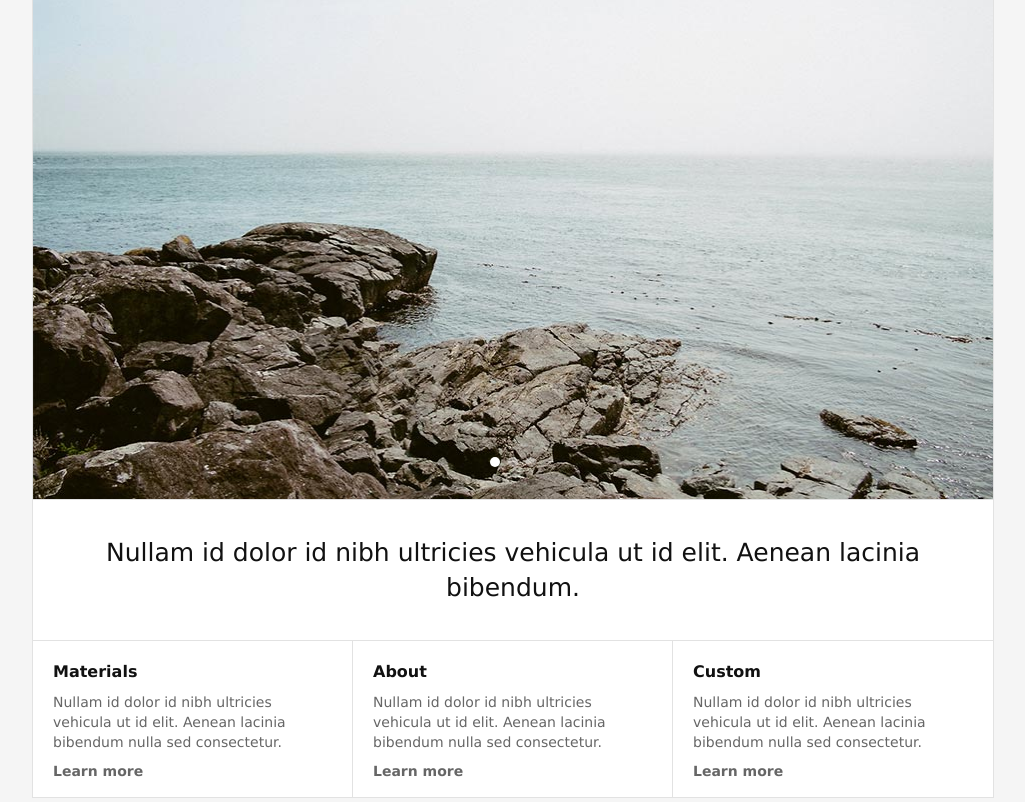
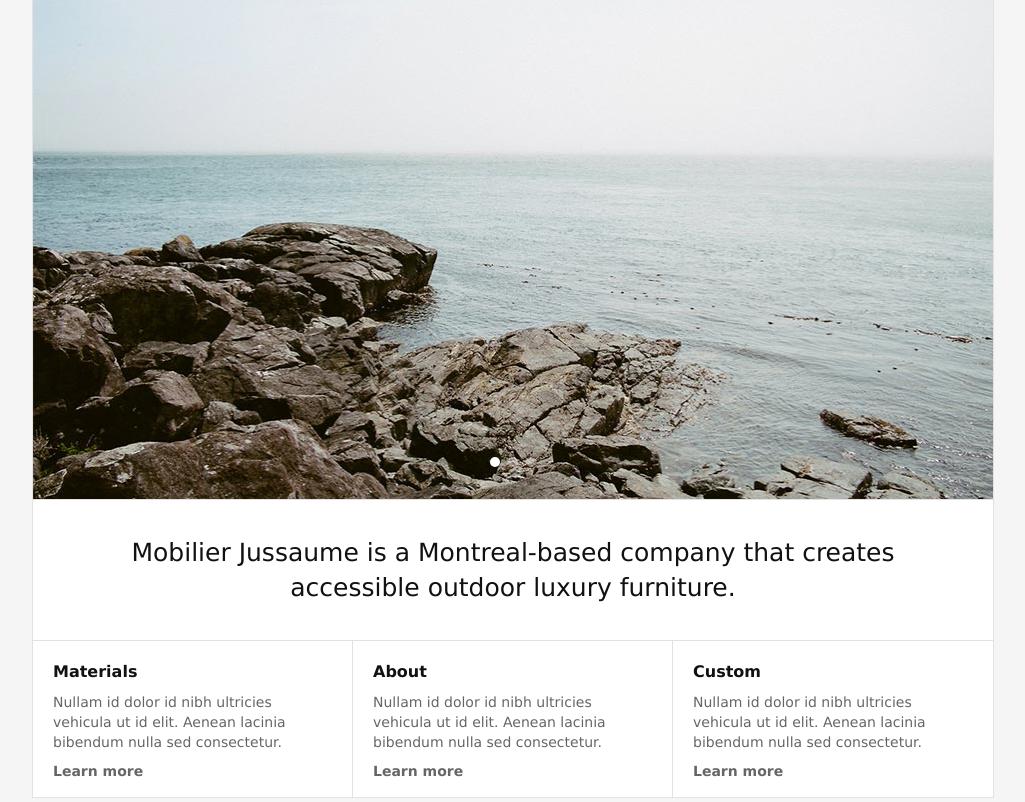
Before and after one commit to cumuluswebdesign/jussaume, a PHP site: the page made by en/index.php in a window 1280 px wide. Shown: the part 61-863 px from the top of the page, without its empty margins (127-1152 px from the left). Run offline with PHP 8.4, Linux system fonts and the light colour scheme.

Commit message:
new headline content

```diff
--- a/en/index.php
+++ b/en/index.php
@@ -32,7 +32,7 @@
 				</div>
 
 				<div id="headline">
-					<h1>Nullam id dolor id nibh ultricies vehicula ut id elit. Aenean lacinia bibendum.</h1>
+					<h1>Mobilier Jussaume is a Montreal-based company that creates accessible outdoor luxury furniture.</h1>
 				</div>
 
 				<div class="content-box"><h3>Materials</h3><p>Nullam id dolor id nibh ultricies vehicula ut id elit. Aenean lacinia bibendum nulla sed consectetur.</p><p style="margin-top: 10px;"><a href="materials.php">Learn more</a></p></div>
```
